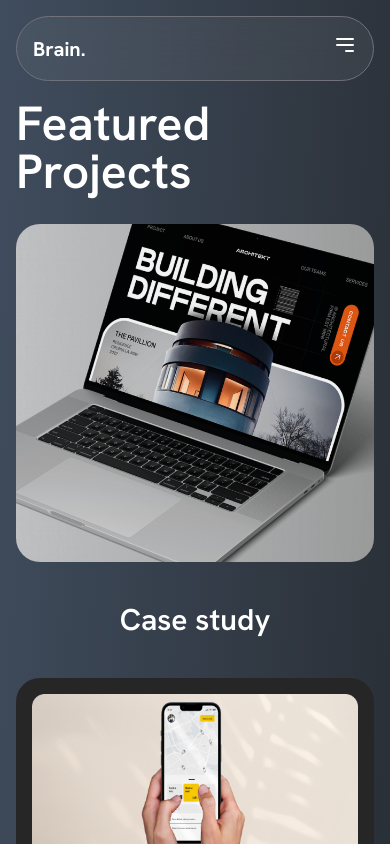
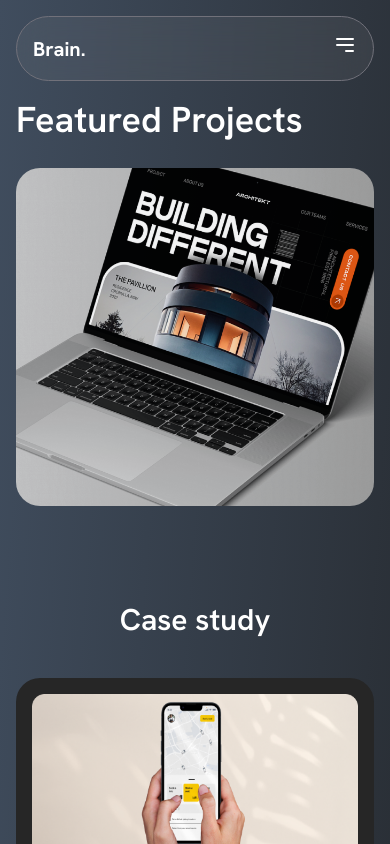
Before and after one commit to Oyinbrakemigrace/brain, a React (Vite) app: page /projects in a window 390 px wide. Shown: the top 844 px of the page. Built offline with nearby package versions, Linux system fonts and the light colour scheme.

Commit message:
added vercel.json file to fix not found error

```diff
--- a/src/components/Heading.jsx
+++ b/src/components/Heading.jsx
@@ -2,7 +2,7 @@ import React from 'react'
 
 function Heading({title}) {
   return (
-      <h1 className='text-5xl font-semibold text-white text-start lg:mt-6 mt-5'>{title}</h1>
+      <h1 className='lg:text-5xl text-4xl  font-semibold text-white text-start lg:mt-6 mt-5'>{title}</h1>
   )
 }
 
```
Also changed, not shown: vercel.json (added).
